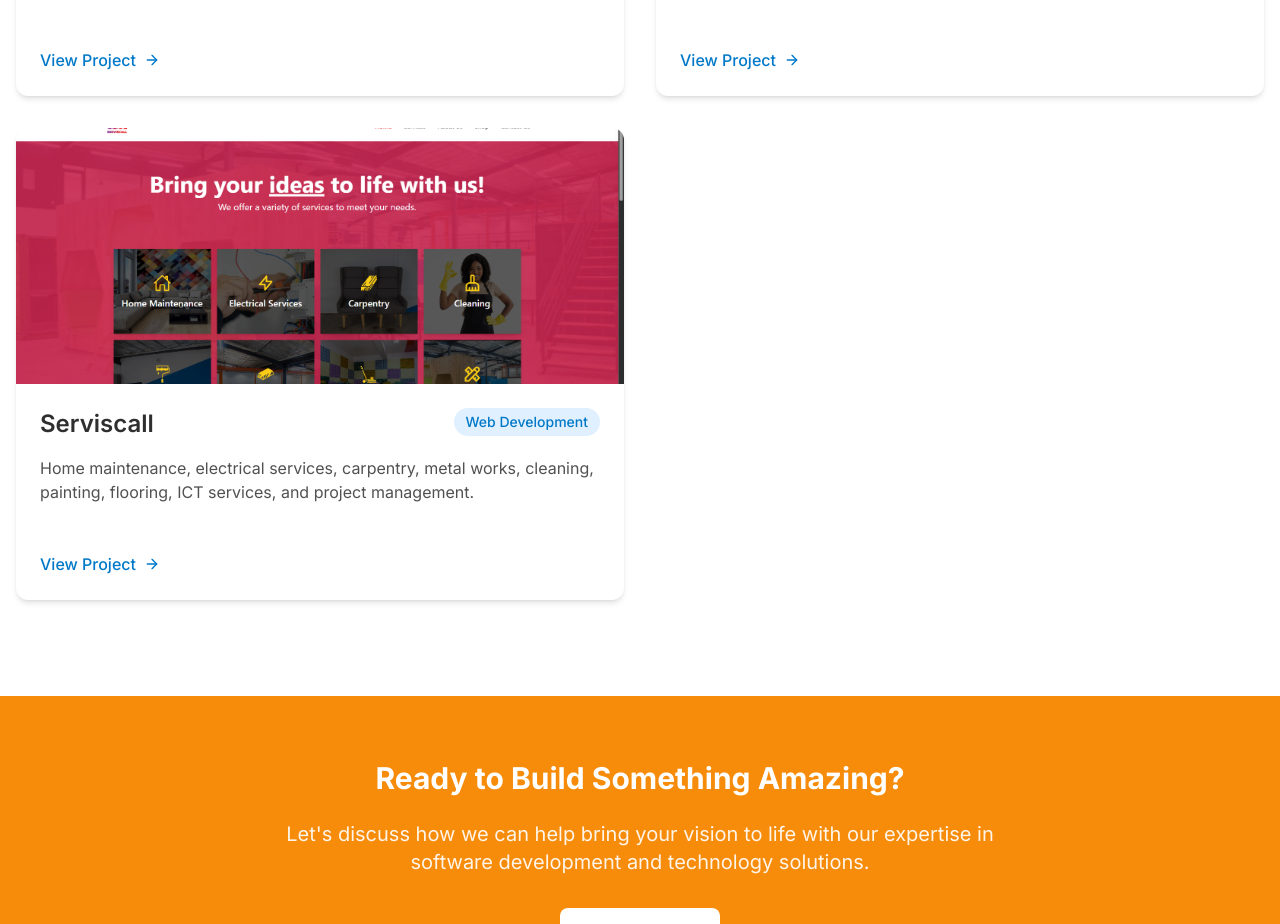
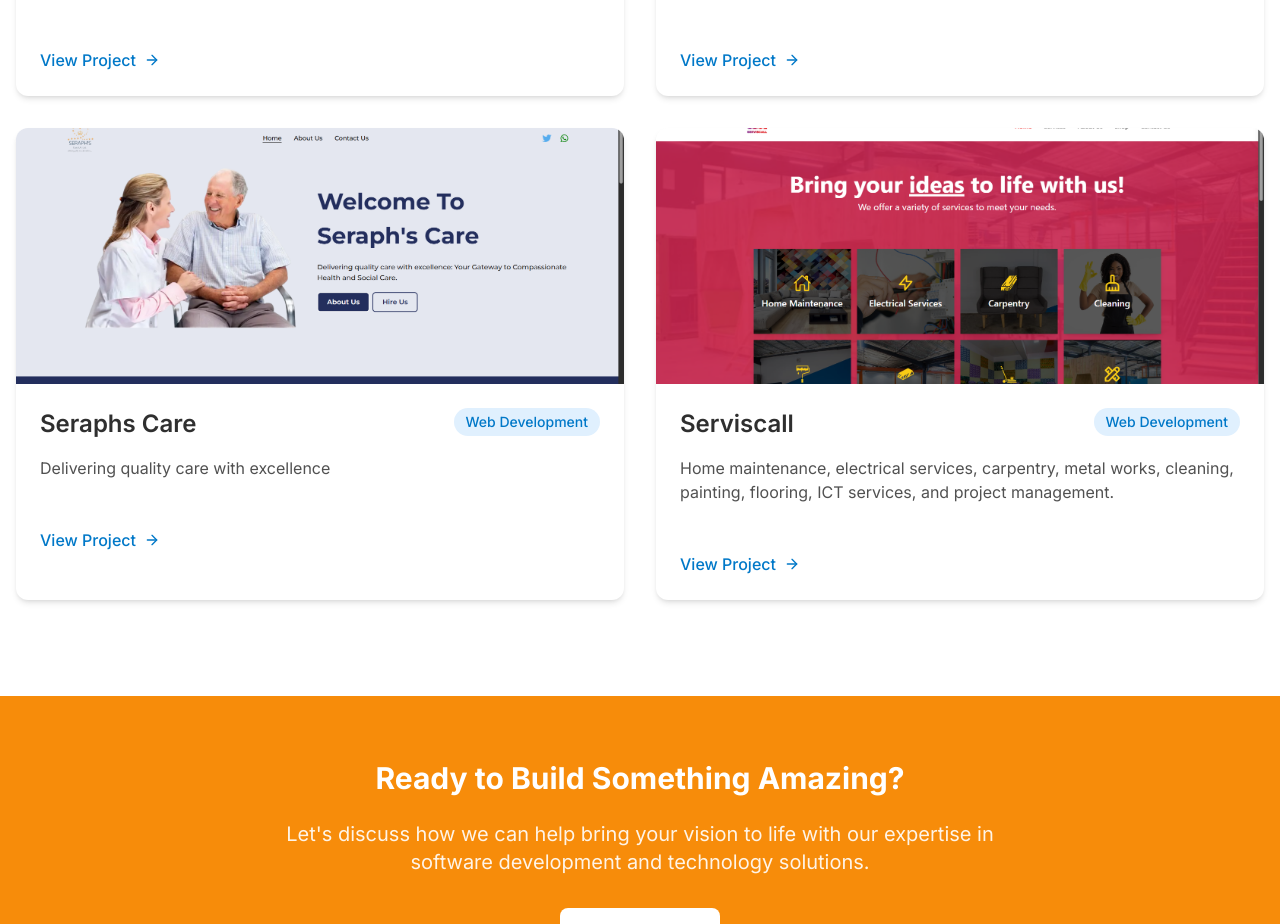
Before and after one commit to emmanuelandyeze/foz, a React (Vite) app: page /portfolio in a window 1280 px wide. Shown: the part 784-1708 px from the top of the page. Built offline with nearby package versions, Linux system fonts and the light colour scheme.

Commit message:
update portfolio

```diff
--- a/src/data/portfolio.ts
+++ b/src/data/portfolio.ts
@@ -231,6 +231,19 @@
 		link: 'https://kamkaa.com.ng/',
 	},
 	{
+		id: 'seraph',
+		title: 'Seraphs Care',
+		client: 'Seraphs Care UK',
+		category: 'Web Development',
+		image: '/seraph.png',
+		brief: 'Delivering quality care with excellence',
+		challenge: 'N/A',
+		solution: 'N/A',
+		results: [],
+		technologies: [],
+		link: 'https://seraphscare.vercel.app/',
+	},
+	{
 		id: 'serviscall',
 		title: 'Serviscall',
 		client: 'Serviscall',
```
Also changed, not shown: public/seraph.png (added).
